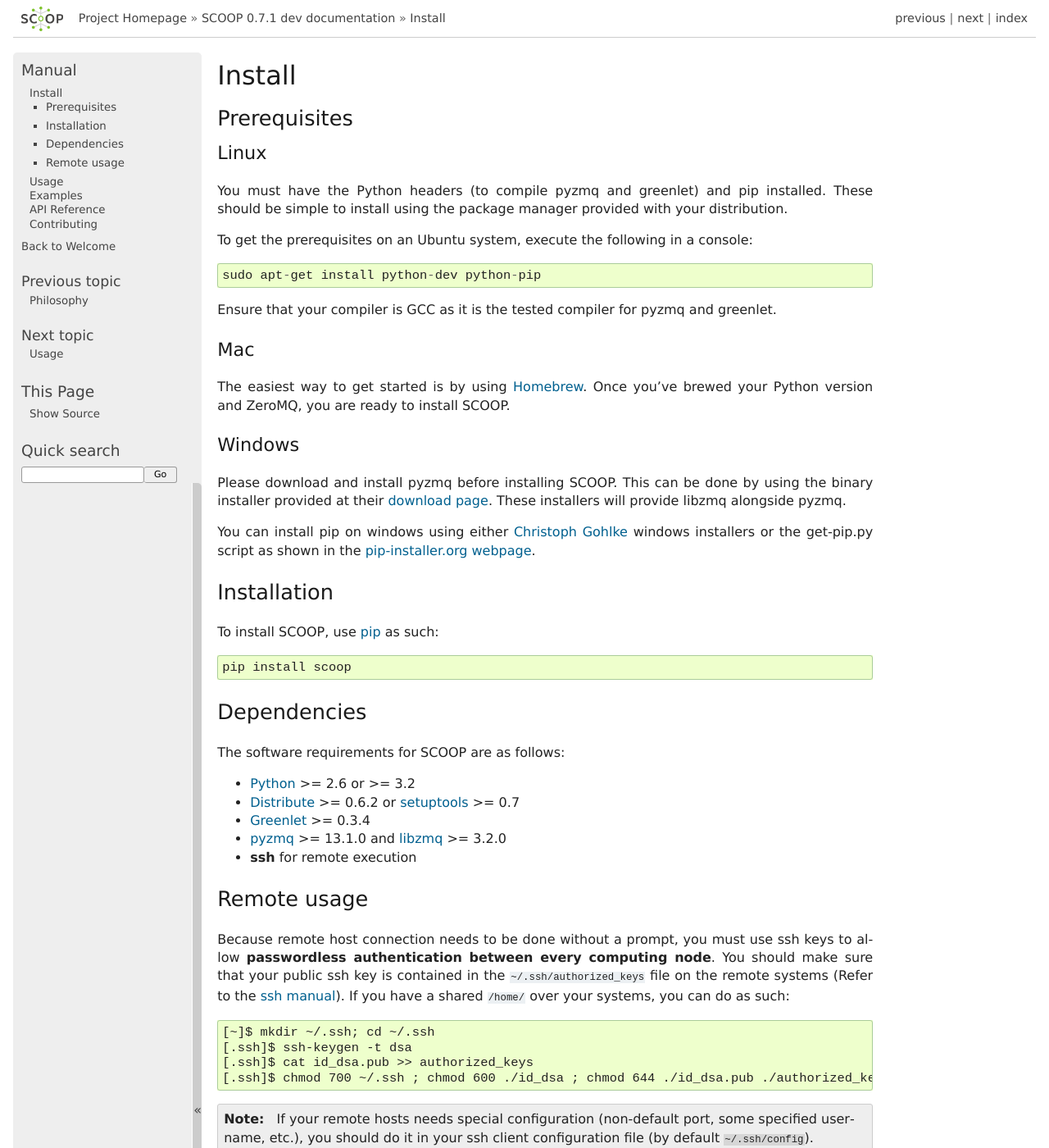
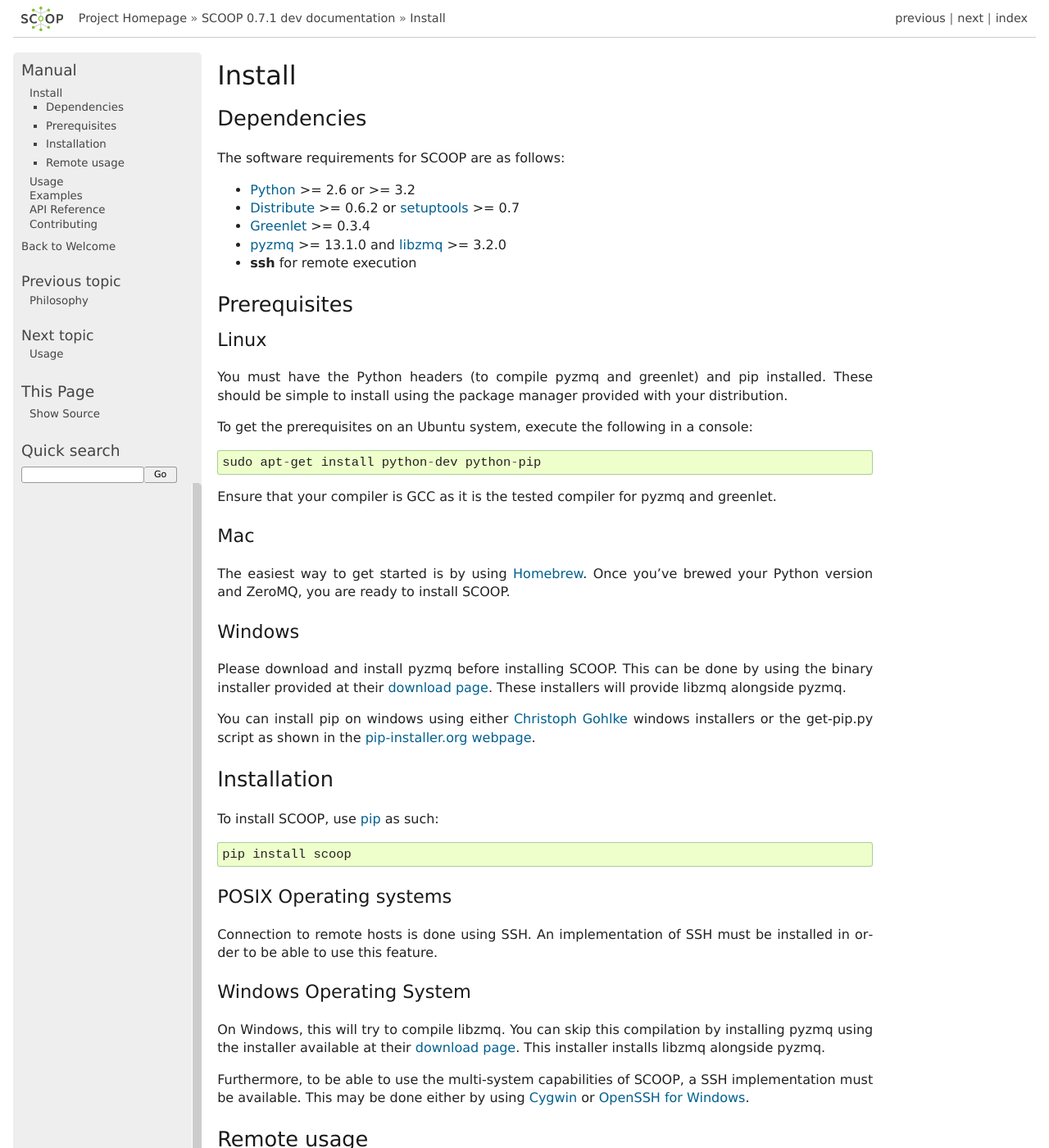
Before and after one commit to soravux/scoop, a Sphinx documentation site: the page built from doc/install.rst, in a window 1280 px wide and 1400 px high. Shown: the whole window at 82% size. Built offline with Sphinx 7.4.7, drawn with Linux system fonts in a browser that asks for light colours; formulas are drawn with MathJax 3.

Commit message:
+ Added installation informations in documentation.

```diff
--- a/doc/install.rst
+++ b/doc/install.rst
@@ -1,5 +1,17 @@
 Install
 =======
+
+Dependencies
+------------
+
+The software requirements for SCOOP are as follows:
+
+* `Python <http://www.python.org/>`_ >= 2.6 or >= 3.2
+* `Distribute <http://packages.python.org/distribute/>`_ >= 0.6.2 or `setuptools <https://pypi.python.org/pypi/setuptools>`_ >= 0.7
+* `Greenlet <http://pypi.python.org/pypi/greenlet>`_ >= 0.3.4
+* `pyzmq <http://www.zeromq.org/bindings:python>`_  >= 13.1.0 and
+  `libzmq <http://www.zeromq.org/>`_ >= 3.2.0
+* :program:`ssh` for remote execution
 
 Prerequisites
 -------------
@@ -46,17 +58,25 @@ installer.org/en/latest/index.html>`_ as such::
 
     pip install scoop
 
-Dependencies
-------------
+POSIX Operating systems
+~~~~~~~~~~~~~~~~~~~~~~~
 
-The software requirements for SCOOP are as follows:
+Connection to remote hosts is done using SSH. An implementation of SSH must
+be installed in order to be able to use this feature.
 
-* `Python <http://www.python.org/>`_ >= 2.6 or >= 3.2
-* `Distribute <http://packages.python.org/distribute/>`_ >= 0.6.2 or `setuptools <https://pypi.python.org/pypi/setuptools>`_ >= 0.7
-* `Greenlet <http://pypi.python.org/pypi/greenlet>`_ >= 0.3.4
-* `pyzmq <http://www.zeromq.org/bindings:python>`_  >= 13.1.0 and
-  `libzmq <http://www.zeromq.org/>`_ >= 3.2.0
-* :program:`ssh` for remote execution
+
+Windows Operating System
+~~~~~~~~~~~~~~~~~~~~~~~~
+
+On Windows, this will try to compile libzmq. You can skip this compilation by
+installing pyzmq using the installer available at their
+`download page <https://github.com/zeromq/pyzmq/downloads>`_.
+This installer installs libzmq alongside pyzmq.
+
+Furthermore, to be able to use the multi-system capabilities of SCOOP, a SSH
+implementation must be available. This may be done either by using
+`Cygwin <http://www.cygwin.com/>`_ or
+`OpenSSH for Windows <http://sshwindows.sourceforge.net/download/>`_.
 
 Remote usage
 ------------
```
